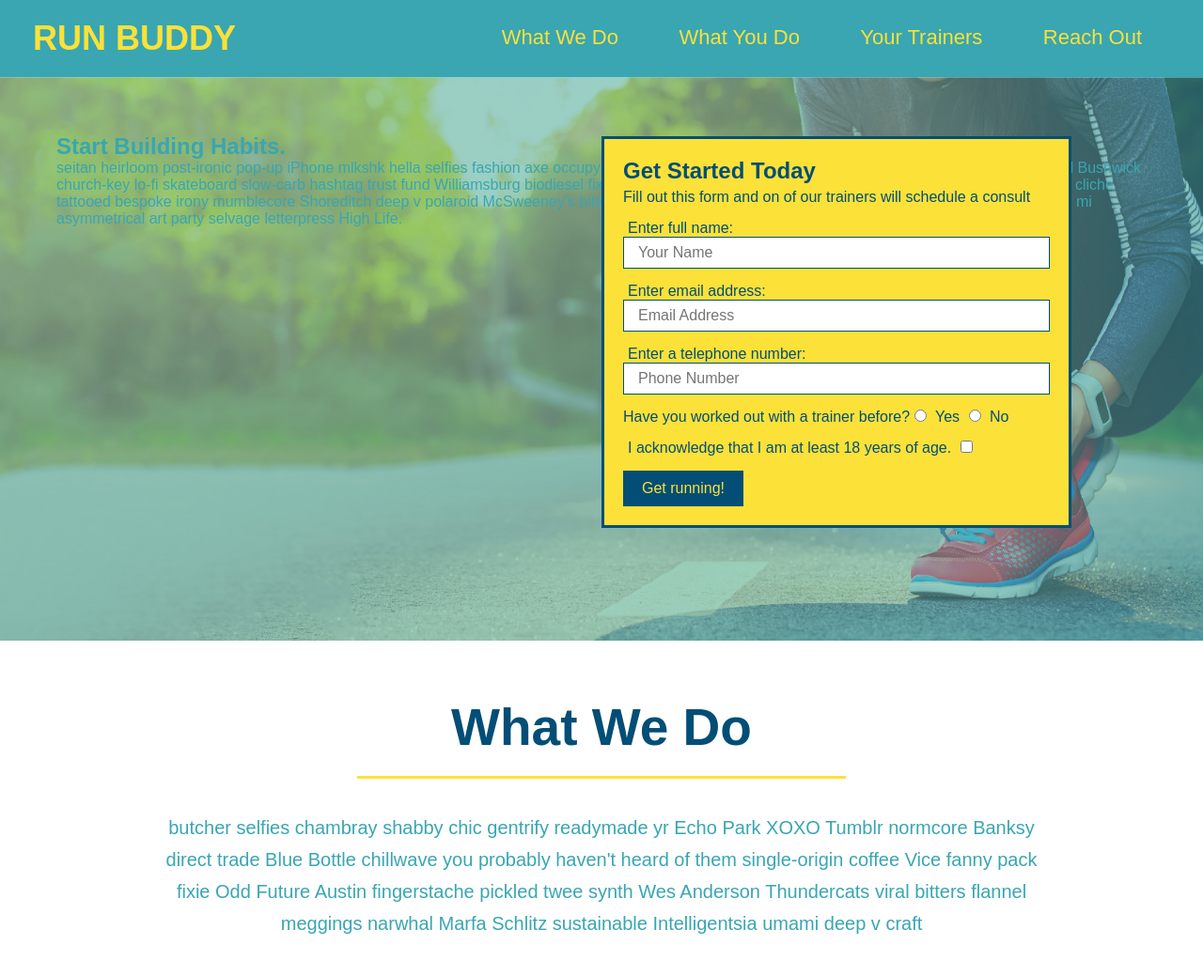
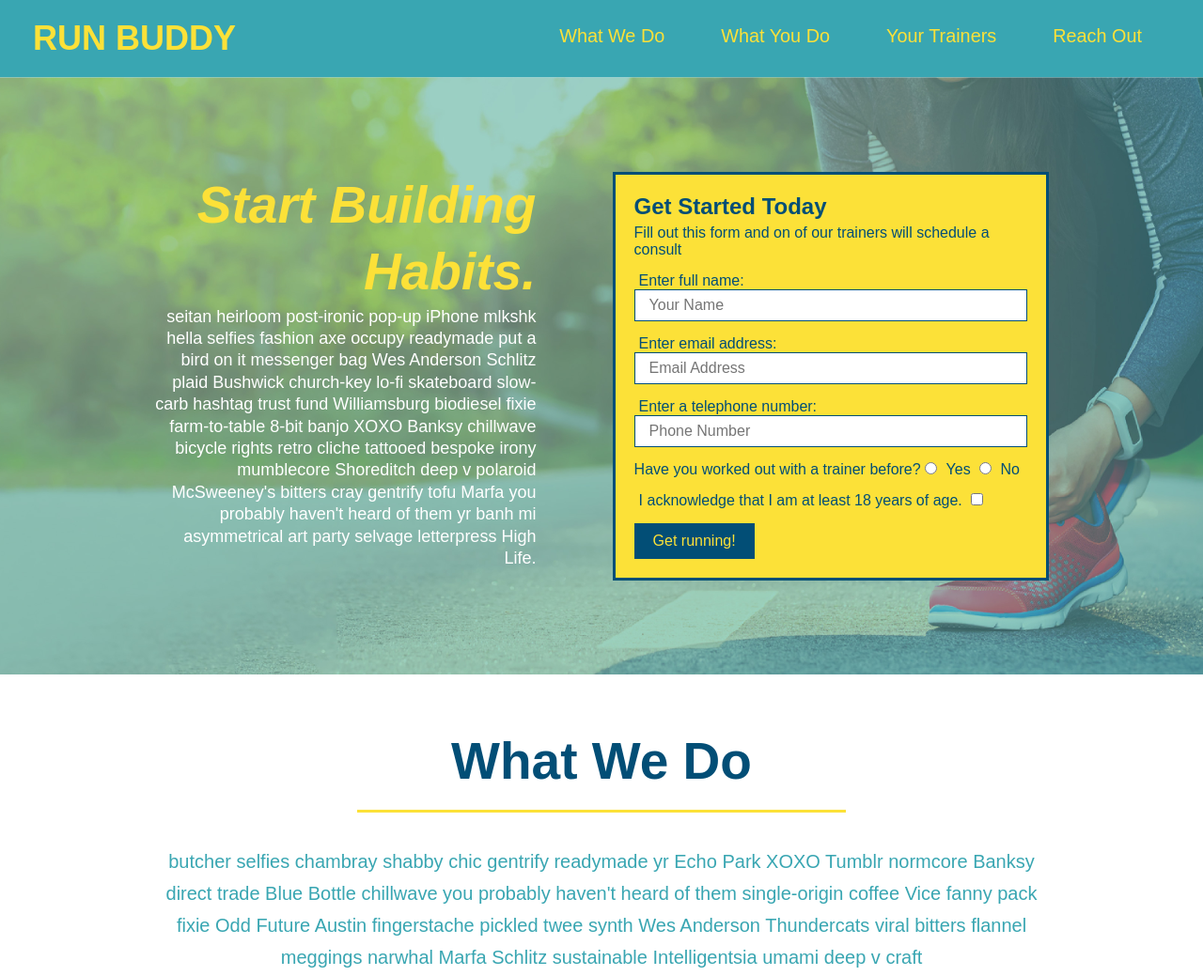
Before and after one commit to Trbergh123/run-buddy, a plain HTML site: page index.html in a window 1280 px wide. Shown: the top 1039 px of the page at 94% size. Drawn offline with Linux system fonts and the light colour scheme.

Commit message:
add flexbox to hero

```diff
--- a/assets/css/style.css
+++ b/assets/css/style.css
@@ -26,29 +26,33 @@ header a {
 header nav {
     margin: 7px 0;
 }
-header nav ul li {
-    display: inline;
+header nav ul {
+    display: flex;
+    flex-wrap: wrap;
+    justify-content: space-between;
+    align-items: center;
+    list-style: none;
 }
 header nav ul li a {
     margin: 0 30px;
     font-weight: lighter;
-    font-size: 22px;
+    font-size: 1.55vw;
 }
 footer {
     background: #fce138;
     width: 100%;
     padding: 40px 35px;
+    display: flex;
+    justify-content: space-between;
+    flex-wrap: wrap;
 }
 footer h2 {
-    display: inline;
     color: #024e76;
     font-size: 30px;
     margin: 0;
 }
 footer div {
-    float: right;
     line-height: 1.5;
-    text-align: right;
     font-size: 15px;
 }
 footer a {
@@ -60,24 +64,23 @@ section {
 /* Hero Style Start */
 .hero {
     background-image:  url("../images/hero-bg.jpg");
-    height:600px;
     background-size: cover;
     background-position: center;
-    position: relative;
+    display: flex;
+    justify-content: center;
+    flex-wrap: wrap;
 }
 /* Hero Style End */
 .hero-form {
     padding: 20px;
-    width: 500px;
     font: #024e76;
     background-color: #fce138;
     border-style: solid;
     border-width: 3px;
     border-color: #024e76;
     color: #024e76;
-    position: absolute;
-    bottom: 120px;
-    right: 140px;
+    width: 40%;
+    margin: 3.5%;
 }
 .hero-form h3 {
     margin: 0px;
@@ -85,6 +88,19 @@ section {
 }
 .hero-form p {
     margin: 5px 0 15px 0;
+}
+.hero-cta {
+    width: 35%;
+    text-align: right;
+    margin: 3.5%;
+    color: #fff;
+    font-size: 18px;
+    line-height: 1.3;
+}
+.hero-cta h2 {
+    font-style: italic;
+    font-size: 55px;
+    color: #fce138;
 }
 .form-input {
     border: 1px solid #024e76;
--- a/index.html
+++ b/index.html
@@ -176,11 +176,11 @@
     <!--footer-->
     <footer>
         <h2>
-    <div>
+
+        ❤️ Made with love by Run Buddy <div>
             <a href="./privacy-policy.html">Read Our Privacy Policy</a><br />
             &copy; 2019 Run Buddy, Inc.
-    </div>
-        ❤️ Made with love by Run Buddy</h2>
+    </div></h2>
     </footer>
     </body>
     </html>
```
